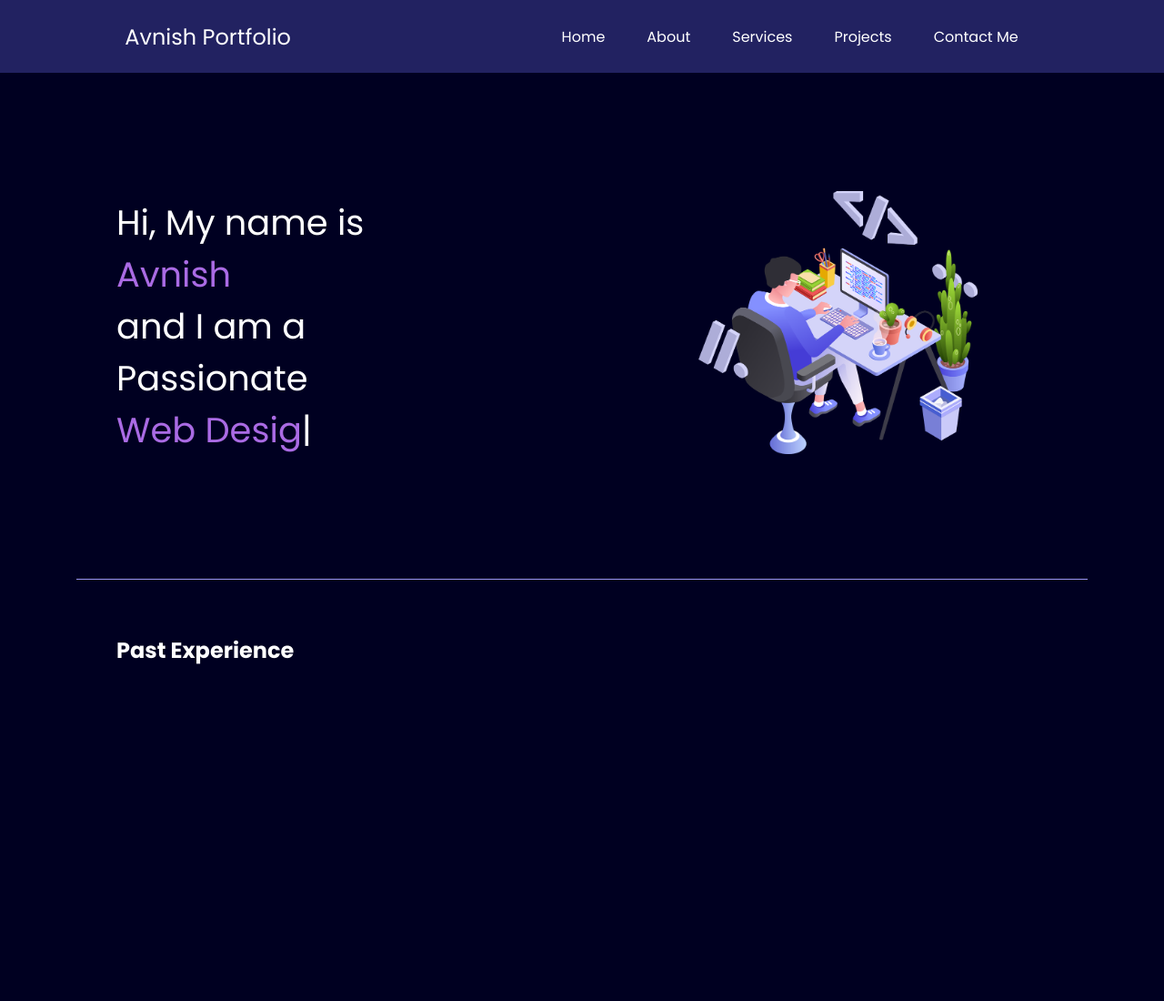
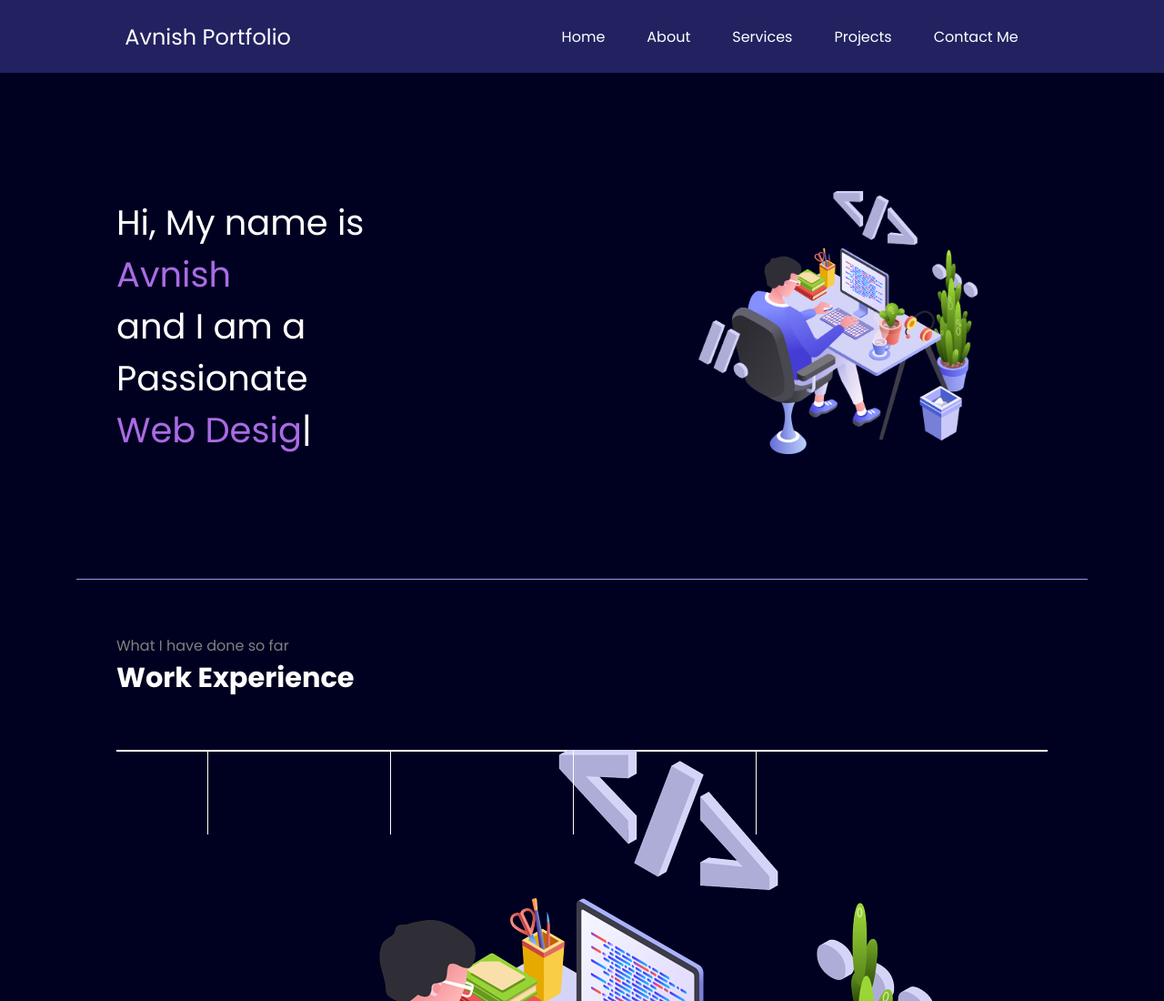
Before and after one commit to avnishbharadva/portfolio-website, a plain HTML site: page index.html in a window 1280 px wide. Shown: the top 1100 px of the page at 91% size. Before the commit the page ends 800 px from the top, so only its background shows below. Drawn offline with nearby package versions, Linux system fonts and the light colour scheme.

Commit message:
Work Experience Section

```diff
--- a/index.html
+++ b/index.html
@@ -51,7 +51,7 @@
             font-size: 1.01rem;
         }
 
-        main hr{
+        main hr {
             border: 0;
             background: #9c97f1;
             height: 1px;
@@ -81,16 +81,41 @@
             width: 80%;
         }
 
-        .purple {
+        .text-purple {
             color: rgb(170, 107, 228);
+        }
+
+        .text-gray {
+            color: gray;
         }
 
         #element {
             color: rgb(170, 107, 228);
         }
-        .secondSection{
+
+        .secondSection {
             max-width: 80vw;
             margin: auto;
+            height: 80vh;
+        }
+
+        .secondSection h1{
+            font-size: 1.9rem;
+        }
+
+        .secondSection .box{
+            background-color: white;
+            width: 80vw;
+            height: 2px;
+            margin: 56px 0;
+            display: flex;
+        }
+
+        .secondSection .box .vertical{
+            background-color: white;
+            width: 1px;
+            height: 93px;
+            margin: 0 100px;
         }
     </style>
 </head>
@@ -114,7 +139,7 @@
     <main>
         <section class="firstSection">
             <div class="leftSection">
-                Hi, My name is <span class="purple">Avnish</span>
+                Hi, My name is <span class="text-purple">Avnish</span>
                 <div>and I am a Passionate</div>
                 <span id="element"></span>
             </div>
@@ -124,7 +149,22 @@
         </section>
         <hr>
         <section class="secondSection">
-            <h1>Past Experience</h1>
+            <span class="text-gray">What I have done so far</span>
+            <h1>Work Experience</h1>
+            <div class="box">
+                <div class="vertical">
+                    <img class="image-top" src="bg.png" alt="">
+                    <div class="vertical-title">
+                        HTML Developer (2010-2012)
+                    </div>
+                    <div class="vertical-desc">
+                        Lorem ipsum dolor sit amet consectetur adipisicing elit. A laudantium eum earum incidunt molestias. Velit commodi blanditiis fugit, totam repellat animi sit dolores?
+                    </div>
+                </div>
+                <div class="vertical"></div>
+                <div class="vertical"></div>
+                <div class="vertical"></div>
+            </div>
         </section>
     </main>
 
```
